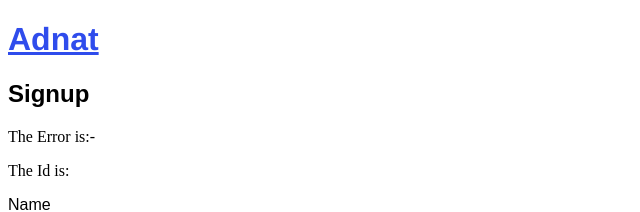
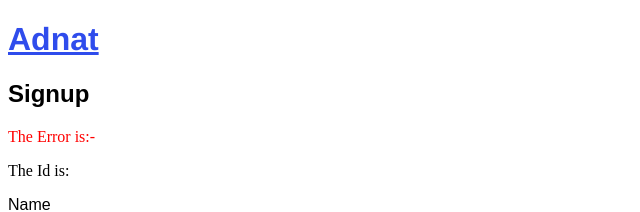
Before and after one commit to sakshee29/reactChallengeTanda, a React (Create React App) app in the folder frontend/: page /signup in a window 1280 px wide. Shown: the top 212 px of the page, without its empty margins (0-640 px from the left). Built offline with nearby package versions, Linux system fonts and the light colour scheme.

Commit message:
Header.jsx Component added

```diff
--- a/frontend/src/App.js
+++ b/frontend/src/App.js
@@ -1,5 +1,6 @@
 import Login from './pages/login';
 import Signup from './pages/signup';
+import Header from './components/Header';
 import './style.css';
 import {BrowserRouter,Routes,Route} from "react-router-dom";
 
@@ -9,7 +10,7 @@ function App() {
   return (
     <div className="App">
         <BrowserRouter>
-
+          <Header/>
           <Routes>
             <Route path ="/signup" element={<Signup />} />
             <Route path ="/login" element={<Login />}/>
--- /dev/null
+++ b/frontend/src/components/Header.jsx
@@ -0,0 +1,9 @@
+import React from "react";
+
+export default function Header(){
+    return(
+        <header>
+            <a href="#"><h1>Adnat</h1></a>
+        </header>
+    );
+}
--- a/frontend/src/pages/login.jsx
+++ b/frontend/src/pages/login.jsx
@@ -35,9 +35,8 @@ function Login(){
 
     return(
         <div>
-            <a href="#"><h1>Adnat</h1></a>
             <h2>Login</h2>
-            <p>The Error is:- {error}</p>
+            <p className="error">The Error is:- {error}</p>
             <p>The Id is: {sessionId}</p>
 
             <form>
--- a/frontend/src/pages/signup.jsx
+++ b/frontend/src/pages/signup.jsx
@@ -40,9 +40,8 @@ function Signup(){
 
     return(
         <div>
-            <a href="#"><h1>Adnat</h1></a>
             <h2>Signup</h2>
-            <p>The Error is:- {error}</p>
+            <p className="error">The Error is:- {error}</p>
             <p>The Id is: {sessionId}</p>
 
             <form>
--- a/frontend/src/style.css
+++ b/frontend/src/style.css
@@ -21,3 +21,7 @@ input{
     position: absolute;
     left: 0;
 }
+
+.error{
+    color: red;
+}
```
